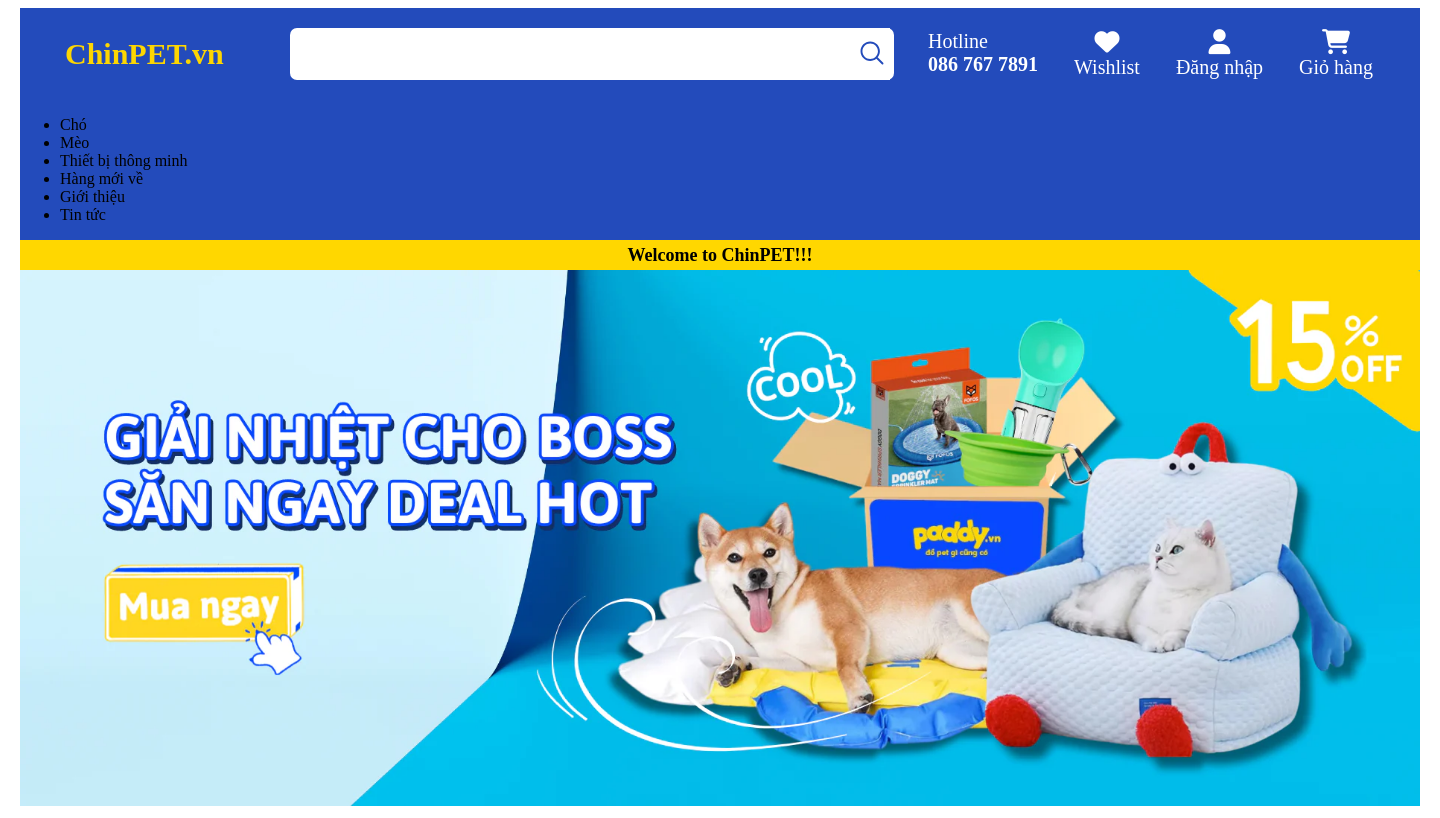
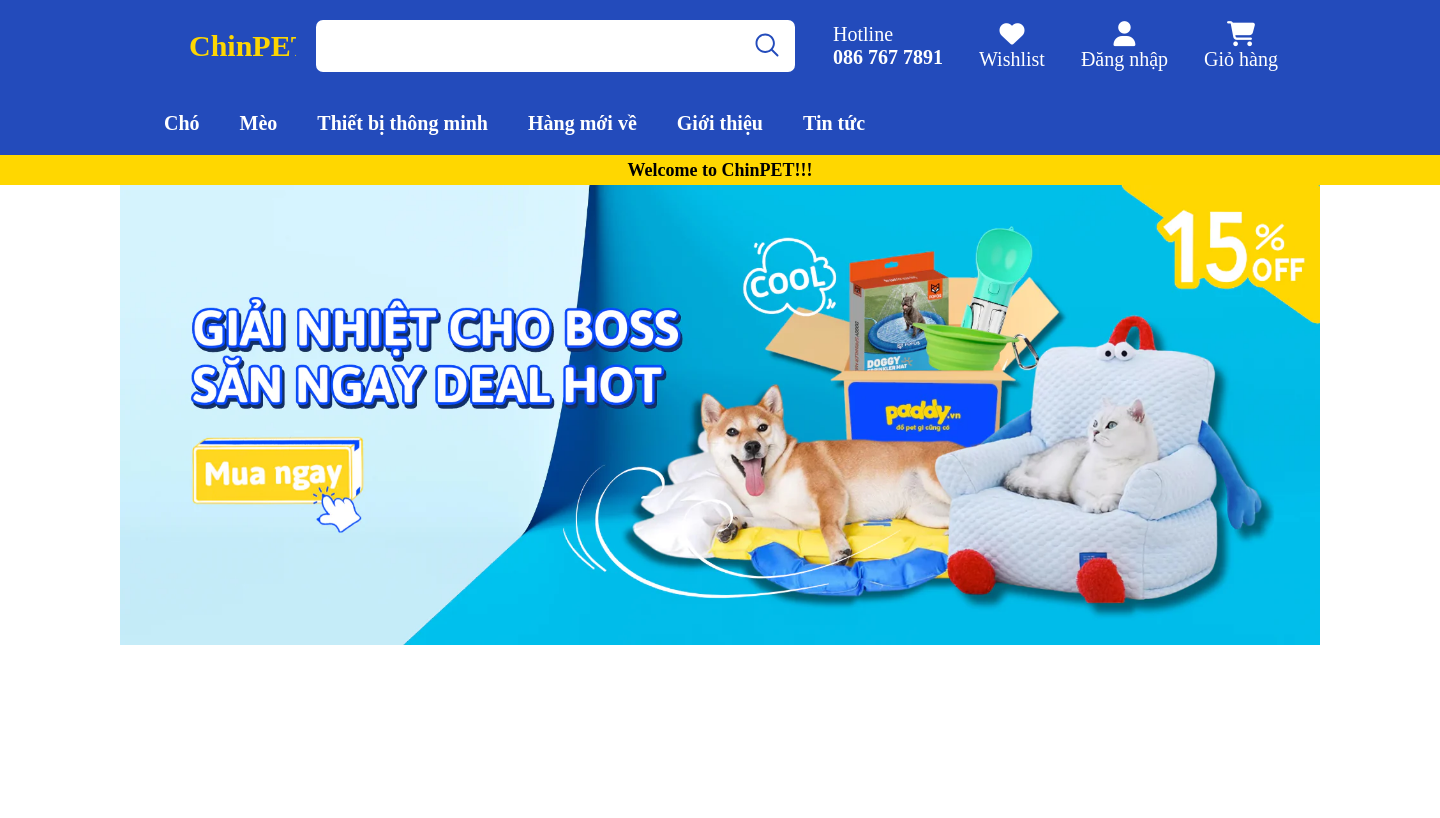
Before and after one commit to ChinTichLuy/code, a PHP site: page /trangchu.php in a window 1440 px wide. After the commit the page ends 645 px from the top, so only its background shows below. Run offline with PHP 8.4, Linux system fonts and the light colour scheme; some libraries are stand-ins or nearby versions.

Commit message:
quá màu mè

```diff
--- a/cssTrangChu.css
+++ b/cssTrangChu.css
@@ -1,9 +1,22 @@
-
+body,
+html{
+    margin: 0;
+    padding: 0;
+    box-sizing: border-box;
+}
+.header{
+    background: #234BBB;
+    width: 100%;
+}
 .container{
-    width: 1400px;
+    width: 1200px;
     margin: 0 auto;
 }
+/* phần tìm kiếm */
 header{
+    width: 80%;
+    margin: 0 auto;
+    max-width: 1200px;
     align-items: center;
     background-color: #234BBB;
     display: flex;
@@ -14,7 +27,8 @@
     position: relative;
 }
 input[name="search"]{
-    width: 100%;
+    padding-left: 10px;
+    width: 467px;
     height: 50px;
     border: none;
     border-radius: 7px;
@@ -22,7 +36,7 @@
 .btn_search{
     position: absolute;
     top: 0;
-    right: 0;
+    right: 10px;
     height: 100%;
     border: none;
     background-color: #fff;
@@ -36,6 +50,7 @@
 .head_right{
     display: flex;
     font-size: 20px;
+    align-items: center;
 }
 .head_right i{
     font-size: 25px;
@@ -43,16 +58,16 @@
 .head_right a{
     text-decoration: none;
     color: #fff;
-
 }
 .hotline{
+    white-space: nowrap;
     color: #fff;
     margin: 18px;
 }
 .favorite,
 .login_header,
 .cart_header {
-    transition: transform 0.3 ease;
+    white-space: nowrap;
     text-align: center;
     margin: 18px;
 }
@@ -61,10 +76,46 @@
 .cart_header:hover i {
     transform: scale(1.2);
 }
+/* end tìm kiếm */
+
+/* phần menu */
 .sec1{
+    width: 80%;
+    margin: 0 auto;
+    max-width: 1200px;
     display: flex;
     background-color: #234BBB;
 }
+.sec1 li{
+    font-size: 20px;
+    list-style-type: none;
+    margin: 20px;
+    font-weight: bold;
+    position: relative;
+}
+.sec1 li a{
+    color: #fff;
+    text-decoration: none;
+}
+.sec1 li:hover .sub_menu{
+    display: block;
+}
+.menu{
+    display: flex;
+    margin: 0px;
+    position: absolute;
+}
+.sub_menu{
+    display: none;
+}
+.sub_menu li{
+    width: 100px;
+    background-color: #fff;
+}
+.sub_menu li a{
+    color: black;
+}
+/* end menu */
 .Hello{
     height: 30px;
     background: #FFD700;
--- a/trangchu.php
+++ b/trangchu.php
@@ -1,7 +1,3 @@
-<?php
-
-
-?>
 <!DOCTYPE html>
 <html lang="en">
 
@@ -14,7 +10,7 @@
 </head>
 
 <body>
-    <div class="container">
+    <div class="header">
         <header>
             <svg width="250" height="80">
                 <rect x="0" y="0" width="150" height="80" fill="#234BBB"></rect>
@@ -59,19 +55,81 @@
             </div>
         </header>
         <section class="sec1">
-            <ul>
-                <li>Chó</li>
-                <li>Mèo</li>
-                <li>Thiết bị thông minh</li>
-                <li>Hàng mới về</li>
-                <li>Giới thiệu</li>
-                <li>Tin tức</li>
-
-            </ul>
+            <li>
+                <a href="#">Chó</a>
+                <ul class="menu">
+                    <div class="sub_menu">
+                        <li><a href="#"><b>Thức Ăn Cho Chó</b></a></li>
+                        <li><a href="#">Thức ăn hạt</a></li>
+                        <li><a href="#">Thức ăn ướt</a></li>
+                        <li><a href="#">Thức ăn hữu cơ</a></li>
+                    </div>
+                    <!-- end 1 muc -->
+                    <div class="sub_menu">
+                        <li><a href="#"><b>Phụ Kiến</b></a></li>
+                        <li><a href="#">Vòng cổ</a></li>
+                        <li><a href="#">Dụng cụ ăn uống</a></li>
+                        <li><a href="#">Khay vệ sinh</a></li>
+                    </div>
+                    <!-- end mục 2 -->
+                    <div class="sub_menu">
+                        <li><a href="#"><b>Bánh</b></a></li>
+                        <li><a href="#">Xương gặp sạch răng</a></li>
+                        <li><a href="#">Bánh quy</a></li>
+                        <li><a href="#">Thịt sấy khô</a></li>
+                    </div>
+                    <!-- end mục 3 -->
+                    <div class="sub_menu">
+                        <li><a href="#"><b>Đồ Chơi</b></a></li>
+                        <li><a href="#">Xương gặm</a></li>
+                        <li><a href="#">Nhồi bông</a></li>
+                    </div>
+                    <!-- end mục 4 -->
+                </ul>
+            </li>
+            <li>
+                <a href="#">Mèo</a>
+                <ul class="menu">
+                    <div class="sub_menu">
+                        <li><a href="#"><b>Thức Ăn Cho Mèo</b></a></li>
+                        <li><a href="#">Thức ăn hạt</a></li>
+                        <li><a href="#">Thức ăn ướt</a></li>
+                        <li><a href="#">Thức ăn hữu cơ</a></li>
+                    </div>
+                    <!-- end 1 muc -->
+                    <div class="sub_menu">
+                        <li><a href="#"><b>Phụ Kiến</b></a></li>
+                        <li><a href="#">Vòng cổ</a></li>
+                        <li><a href="#">Dụng cụ ăn uống</a></li>
+                        <li><a href="#">Khay vệ sinh</a></li>
+                    </div>
+                    <!-- end mục 2 -->
+                    <div class="sub_menu">
+                        <li><a href="#"><b>Vệ Sinh</b></a></li>
+                        <li><a href="#">Cát cho mèo</a></li>
+                        <li><a href="#">Sữa tắm</a></li>
+                        <li><a href="#"></a></li>
+                        <li><a href="#"></a></li>
+                    </div>
+                    <!-- end mục 3 -->
+                    <div class="sub_menu">
+                        <li><a href="#"><b>Chuồng</b></a></li>
+                        <li><a href="#">Balo</a></li>
+                        <li><a href="#">Lồng vẫn chuyển</a></li>
+                    </div>
+                    <!-- end mục 4 -->
+                </ul>
+            </li>
+            <li><a href="#">Thiết bị thông minh</a></li>
+            <li><a href="#">Hàng mới về</a></li>
+            <li><a href="#">Giới thiệu</a></li>
+            <li><a href="#">Tin tức</a></li>
         </section>
         <div class="Hello">
             Welcome to ChinPET!!!
         </div>
+    </div>
+    <div class="container">
         <main>
             <section class="secSlide">
                 <div class="banner-container">
```
